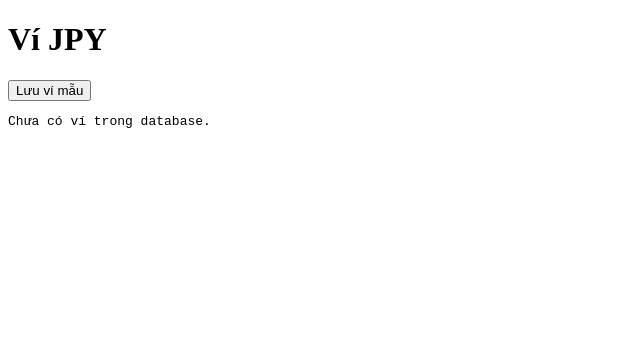
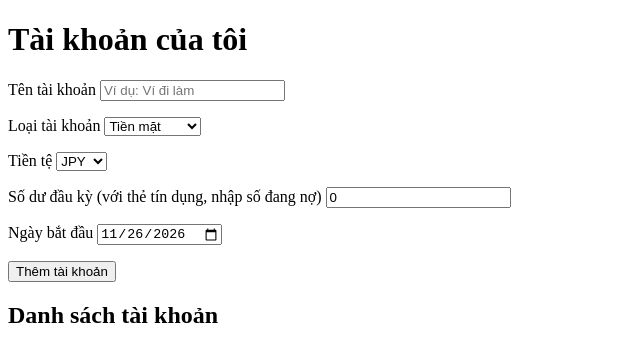
Before and after one commit to ducanhlv142/MafiKO, a website with bundled scripts: page account-demo.html in a window 1280 px wide. Shown: the whole page, without its empty margins (0-640 px from the left). Built offline with nearby package versions, Linux system fonts and the light colour scheme.

Commit message:
feat: create and list accounts from a browser form

```diff
--- a/account-demo.html
+++ b/account-demo.html
@@ -1,11 +1,54 @@
 <!doctype html>
 <html lang="vi">
+<head>
   <meta charset="utf-8">
-  <title>MafiKO · Ví JPY</title>
+  <meta name="viewport" content="width=device-width, initial-scale=1">
+  <title>MafiKO · Tài khoản</title>
+</head>
+<body>
+  <h1>Tài khoản của tôi</h1>
 
-  <h1>Ví JPY</h1>
-  <button id="save-wallet" disabled>Lưu ví mẫu</button>
-  <pre id="output">Đang mở database…</pre>
+  <form id="account-form">
+    <p>
+      <label>Tên tài khoản
+        <input name="name" placeholder="Ví dụ: Ví đi làm" required maxlength="60">
+      </label>
+    </p>
+    <p>
+      <label>Loại tài khoản
+        <select name="kind">
+          <option value="cash">Tiền mặt</option>
+          <option value="bank">Ngân hàng</option>
+          <option value="e_wallet">Ví điện tử</option>
+          <option value="credit_card">Thẻ tín dụng</option>
+        </select>
+      </label>
+    </p>
+    <p>
+      <label>Tiền tệ
+        <select name="currency">
+          <option value="JPY">JPY</option>
+          <option value="VND">VND</option>
+        </select>
+      </label>
+    </p>
+    <p>
+      <label>Số dư đầu kỳ (với thẻ tín dụng, nhập số đang nợ)
+        <input name="balance" type="number" step="1" value="0" required>
+      </label>
+    </p>
+    <p>
+      <label>Ngày bắt đầu
+        <input id="opening-date" name="date" type="date" required>
+      </label>
+    </p>
+    <button id="save" type="submit" disabled>Thêm tài khoản</button>
+  </form>
+
+  <p id="status" role="status"></p>
+  <h2>Danh sách tài khoản</h2>
+  <ul id="accounts"></ul>
 
   <script type="module" src="./dist-web/storage/account-browser.js"></script>
+</body>
 </html>
--- a/src/storage/account-browser.ts
+++ b/src/storage/account-browser.ts
@@ -1,50 +1,87 @@
 import type { Account } from "../domain/finance/account";
 import { openDatabase } from "./database.js";
 
-const output = document.querySelector<HTMLPreElement>("#output")!;
-const saveButton = document.querySelector<HTMLButtonElement>("#save-wallet")!;
+const form = document.querySelector<HTMLFormElement>("#account-form")!;
+const dateInput = document.querySelector<HTMLInputElement>("#opening-date")!;
+const saveButton = document.querySelector<HTMLButtonElement>("#save")!;
+const status = document.querySelector<HTMLParagraphElement>("#status")!;
+const list = document.querySelector<HTMLUListElement>("#accounts")!;
+
+function today(): string {
+  const now = new Date();
+  const month = String(now.getMonth() + 1).padStart(2, "0");
+  const day = String(now.getDate()).padStart(2, "0");
+  return `${now.getFullYear()}-${month}-${day}`;
+}
+
+function showAccounts(db: IDBDatabase) {
+  const request = db.transaction("accounts").objectStore("accounts").getAll();
+
+  request.onsuccess = () => {
+    const accounts: Account[] = request.result;
+    list.replaceChildren();
+
+    for (const account of accounts) {
+      const item = document.createElement("li");
+      const amount = account.openingBalanceMinor.toLocaleString("vi-VN");
+      const label = account.kind === "credit_card" ? "Dư nợ đầu kỳ" : "Số dư đầu kỳ";
+      item.textContent = `${account.name} · ${label}: ${amount} ${account.currency}`;
+      list.append(item);
+    }
+  };
+
+  request.onerror = () => {
+    status.textContent = "Không đọc được danh sách tài khoản.";
+  };
+}
 
 async function start() {
   const db = await openDatabase();
+  dateInput.value = today();
+  showAccounts(db);
+  saveButton.disabled = false;
 
-  function showWallet() {
-    const store = db.transaction("accounts", "readonly").objectStore("accounts");
-    const request = store.get("wallet-jpy");
+  form.onsubmit = (event) => {
+    event.preventDefault();
+    if (saveButton.disabled) return;
 
-    request.onsuccess = () => {
-      const wallet: Account | undefined = request.result;
-      output.textContent = wallet
-        ? JSON.stringify(wallet, null, 2)
-        : "Chưa có ví trong database.";
+    const data = new FormData(form);
+    const name = String(data.get("name") ?? "").trim();
+    const balance = Number(data.get("balance"));
+
+    if (!name || !Number.isSafeInteger(balance)) {
+      status.textContent = "Nhập tên tài khoản và số dư nguyên hợp lệ.";
+      return;
+    }
+
+    const account: Account = {
+      id: crypto.randomUUID(),
+      name,
+      kind: data.get("kind") as Account["kind"],
+      currency: data.get("currency") as Account["currency"],
+      openingBalanceMinor: balance,
+      openingBalanceDate: dateInput.value,
     };
 
-    request.onerror = () => {
-      output.textContent = "Không đọc được ví.";
-    };
-  }
+    saveButton.disabled = true;
+    const tx = db.transaction("accounts", "readwrite");
+    tx.objectStore("accounts").add(account);
 
-  saveButton.onclick = () => {
-    const wallet: Account = {
-      id: "wallet-jpy",
-      name: "Ví tiền mặt",
-      kind: "cash",
-      currency: "JPY",
-      openingBalanceMinor: 5000,
-      openingBalanceDate: "2026-11-26",
+    tx.oncomplete = () => {
+      form.reset();
+      dateInput.value = today();
+      saveButton.disabled = false;
+      status.textContent = `Đã thêm ${account.name}.`;
+      showAccounts(db);
     };
 
-    const tx = db.transaction("accounts", "readwrite");
-    tx.objectStore("accounts").put(wallet);
-    tx.oncomplete = showWallet;
     tx.onabort = () => {
-      output.textContent = "Lưu ví thất bại.";
+      saveButton.disabled = false;
+      status.textContent = "Lưu thất bại. Dữ liệu vừa nhập vẫn còn trong form.";
     };
   };
-
-  saveButton.disabled = false;
-  showWallet();
 }
 
 start().catch((error) => {
-  output.textContent = `Không mở được database: ${error.message}`;
+  status.textContent = `Không mở được database: ${error.message}`;
 });
```
